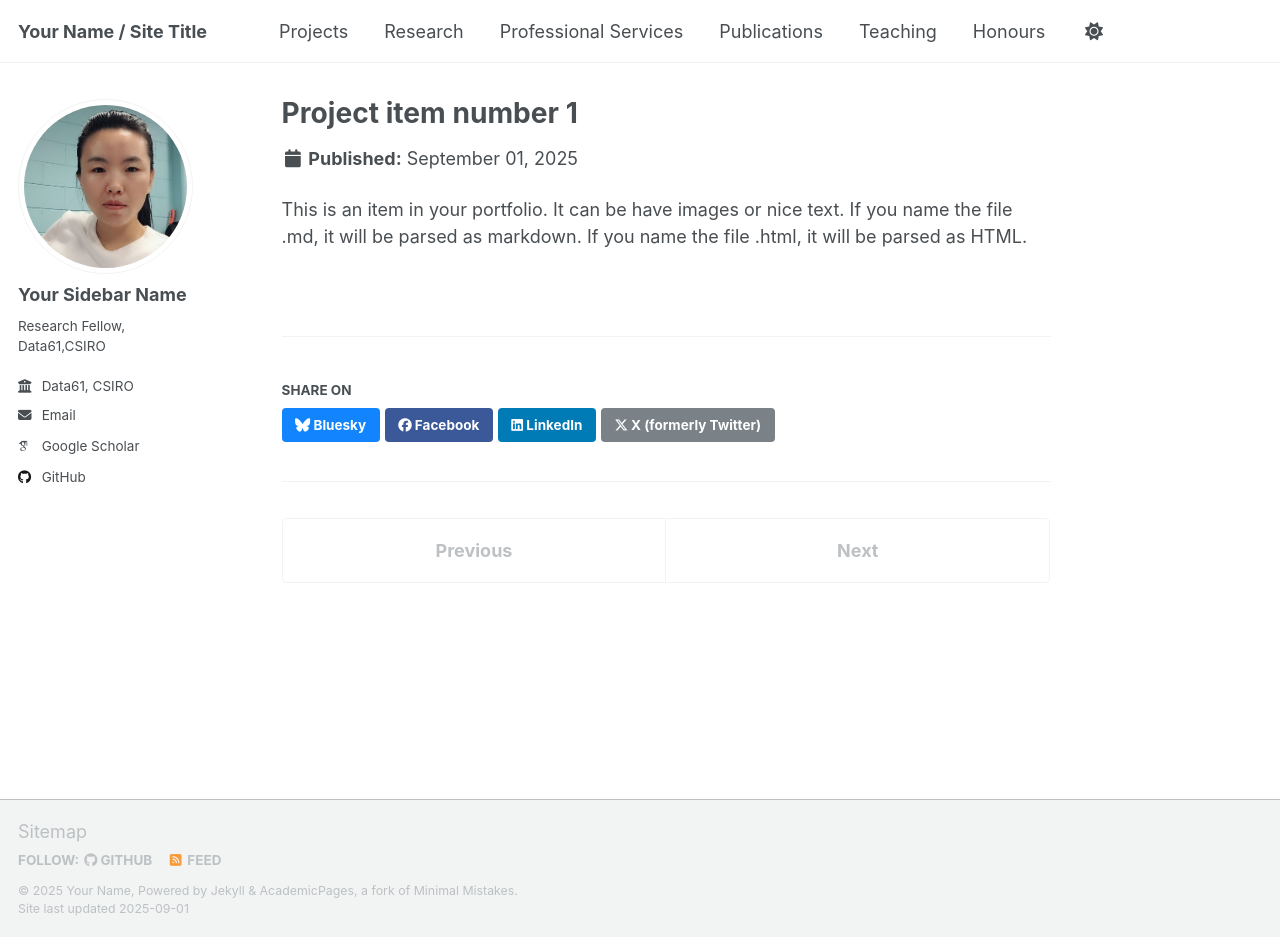
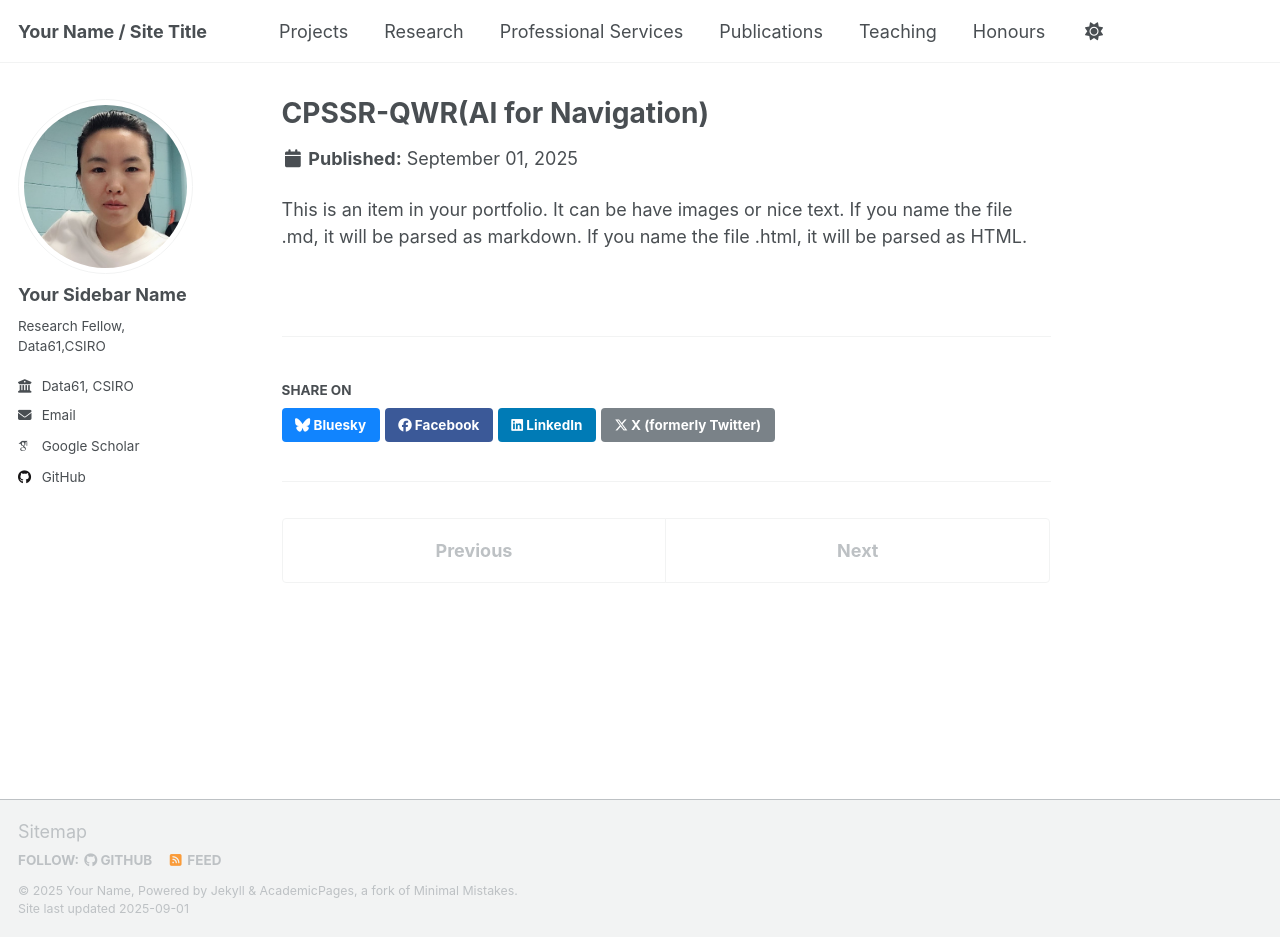
Before and after one commit to Miaohua9/Miaohua9.github.io, a Jekyll site: the page built from _projects/project-5.md, in a window 1280 px wide and 937 px high. Built offline with Jekyll 4.4.1, drawn with Linux system fonts in a browser that asks for light colours; some web fonts are replaced; a script that is not in the unit is left out.

Commit message:
Update project-5.md

```diff
--- a/_projects/project-5.md
+++ b/_projects/project-5.md
@@ -1,6 +1,6 @@
 ---
-title: "Project item number 1"
-excerpt: "Short description of portfolio item number 1<br/><img src='/images/500x300.png'>"
+title: "CPSSR-QWR(AI for Navigation)"
+excerpt: "Participated the development of Efficient object detection for Collision Avoidance. <br/><img src='/images/detection.png'>"
 collection: project
 ---
 
```
